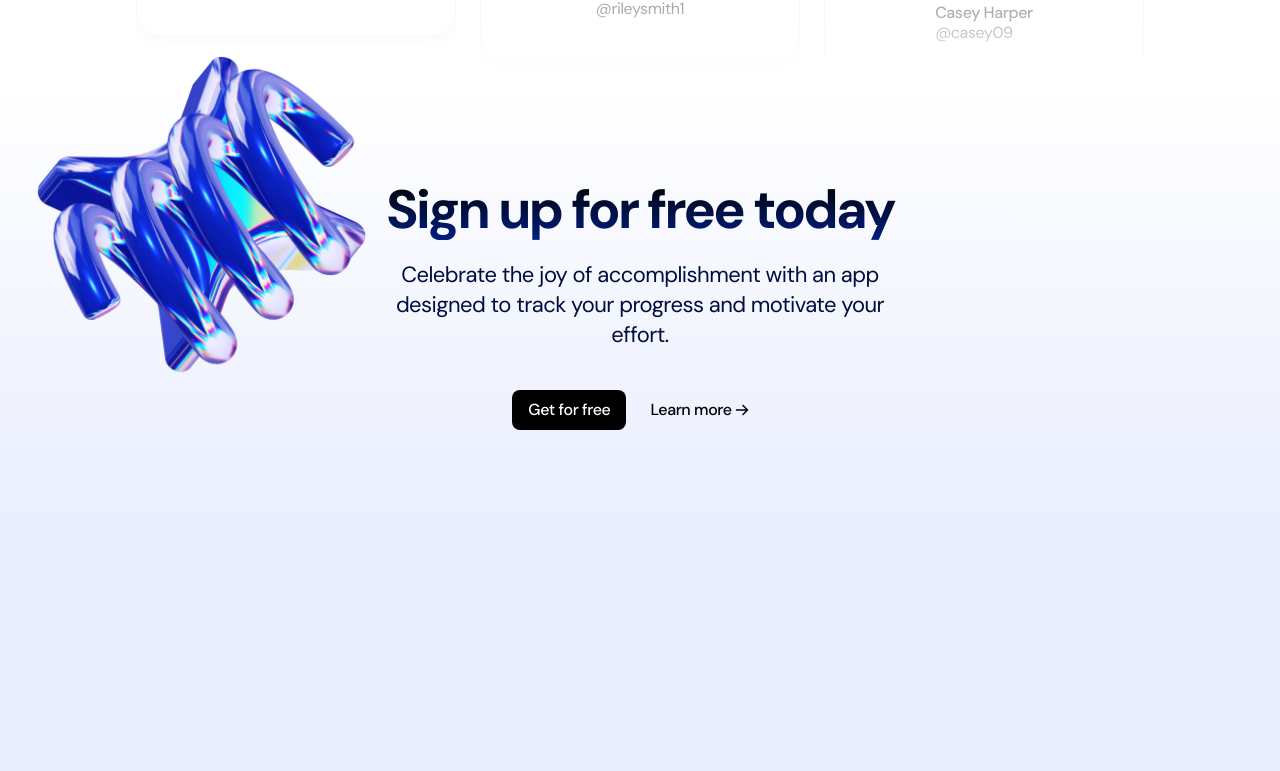
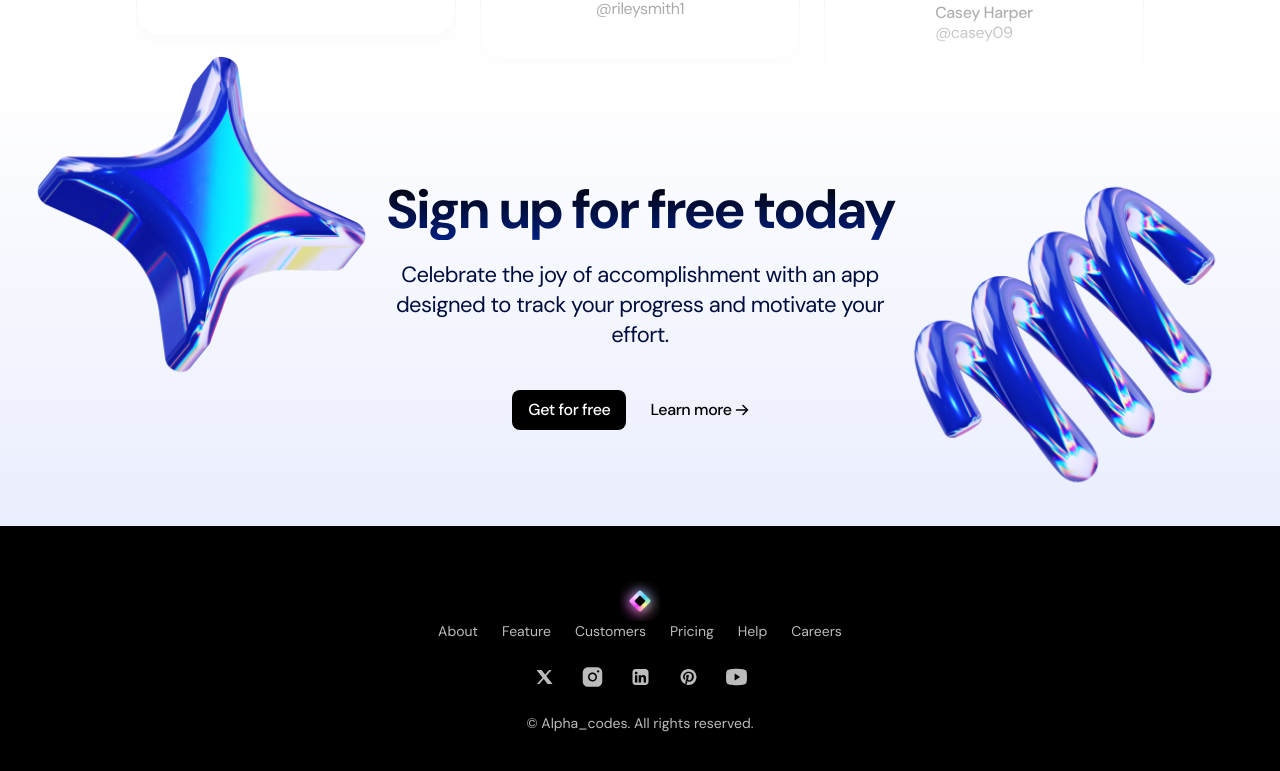
Before and after one commit to Morojuoluwa/ai-sass-landing-page, a Next.js app: page / in a window 1280 px wide. Shown: the part 4267-5038 px from the top of the page. Before the commit the page ends 4793 px from the top, so only its background shows below. Built offline with nearby package versions, Linux system fonts and the light colour scheme.

Commit message:
completed the footer section

```diff
--- a/app/page.tsx
+++ b/app/page.tsx
@@ -1,4 +1,5 @@
 import CallToAction from '@/components/CallToAction'
+import Footer from '@/components/Footer'
 import Header from '@/components/Header'
 import Hero from '@/components/Hero'
 import LogoTicker from '@/components/LogoTicker'
@@ -16,6 +17,7 @@ const  Home = () => {
       <Pricing/>
       <Testimonials/>
       <CallToAction/>
+      <Footer/>
     </>
   )
 }
--- a/components/CallToAction.tsx
+++ b/components/CallToAction.tsx
@@ -13,7 +13,7 @@ const CallToAction = () => {
                 Celebrate the joy of accomplishment with an app designed to track your progress and motivate your effort.
             </p>
             <Image src={StarImg} width={360} alt='' className='absolute -left-[350px] -top-[137px]'/>
-            <Image src={SpringImg} width={360} alt='' className='absolute -left-[350px] -top-[137px]'/>
+            <Image src={SpringImg} width={360} alt='' className='absolute -right-[331px] -top-[19px]'/>
 
         </div>
         <div className=' flex gap-2 mt-10 justify-center'>
--- /dev/null
+++ b/components/Footer.tsx
@@ -0,0 +1,39 @@
+import logo from '@/assets/logosaas.png'
+import Image from 'next/image'
+import SocialX from '@/assets/social-x.svg'
+import SocialInsta from '@/assets/social-insta.svg'
+import SocialLik from '@/assets/social-linkedin.svg'
+import SocialPin from '@/assets/social-pin.svg'
+import SocialYoutube from '@/assets/social-youtube.svg'
+
+const Footer = () => {
+  return (
+    <footer className='bg-black text-[#BCBCBC] text-sm py-10 px-10 text-center'>
+        <div className='container'>
+            <div className=' inline-flex relative before:w-full before:content-[""] before:h-full before:bg-[linear-grdient(to_right,#F87BFF,#FB92CF,#C2F0B1,#2FDAFE ]before:absolute'>
+                <Image src={logo} height={40} alt='' className='relatice before:top-2 before:bottom-0 before:blur'/>
+            </div>
+            <nav className=' flex flex-col md:flex-row md:justify-center gap-6 nt-6'>
+                <a href="">About</a>
+                <a href="">Feature</a>
+                <a href="">Customers</a>
+                <a href="">Pricing</a>
+                <a href="">Help</a>
+                <a href="">Careers</a>
+            </nav>
+            <div className=' flex justify-center  gap-6 mt-6'>
+                <SocialX/>
+                <SocialInsta/>
+                <SocialLik/>
+                <SocialPin/>
+                <SocialYoutube/>
+
+            </div>
+            <p className='mt-6'>&copy; Alpha_codes. All rights reserved.</p>
+
+        </div>
+    </footer>
+  )
+}
+
+export default Footer
--- a/package.json
+++ b/package.json
@@ -9,6 +9,7 @@
     "lint": "next lint"
   },
   "dependencies": {
+    "framer-motion": "^11.3.29",
     "next": "14.2.5",
     "react": "^18",
     "react-dom": "^18",
```
Also changed, not shown: 1 other file (tests, documents, lock files or other folders).
